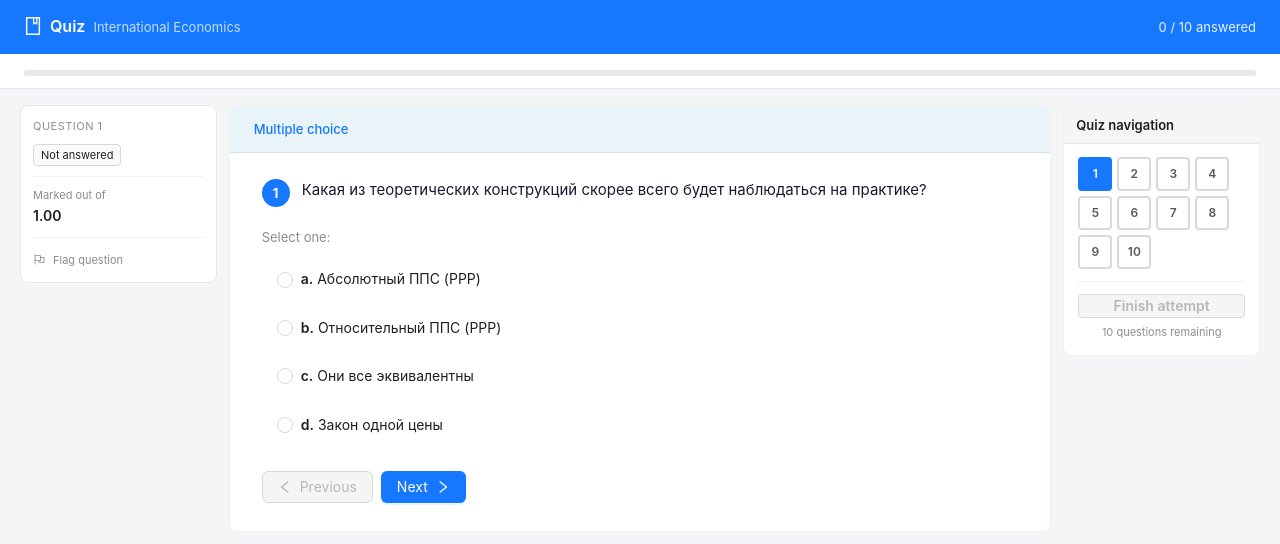
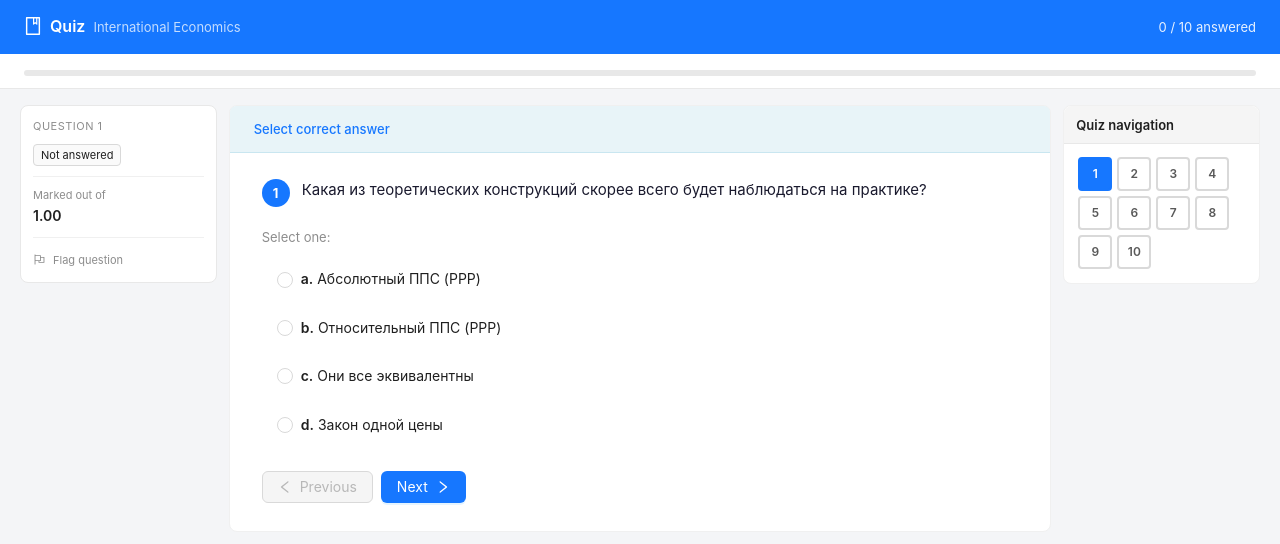
Before and after one commit to vnmozhar/bsu-tests, a React (Vite) app: page / in a window 1280 px wide. Both pictures are taken after a click on the button "Start Quiz". Shown: the top 544 px of the page. Built offline with nearby package versions, Linux system fonts and the light colour scheme.

Commit message:
remove finish to the last question, remove multiple select

```diff
--- a/src/pages/QuizPage.tsx
+++ b/src/pages/QuizPage.tsx
@@ -104,25 +104,6 @@ export default function QuizPage({ questions, feedbackMode, onSubmit }: Props) {
         </div>
       )}
 
-      <Divider style={{ margin: '12px 0' }} />
-
-      <Button
-        type="primary"
-        danger
-        block
-        size="small"
-        onClick={() => onSubmit(answers)}
-        disabled={!allAnswered}
-        style={{ fontWeight: 600 }}
-      >
-        Finish attempt
-      </Button>
-
-      {!allAnswered && (
-        <Text type="secondary" style={{ fontSize: 11, display: 'block', marginTop: 6, textAlign: 'center' }}>
-          {questions.length - answeredCount} question{questions.length - answeredCount !== 1 ? 's' : ''} remaining
-        </Text>
-      )}
     </Card>
   )
 
@@ -229,7 +210,7 @@ export default function QuizPage({ questions, feedbackMode, onSubmit }: Props) {
                 }}
               >
                 <Text style={{ fontSize: 13, color: '#1677ff', fontWeight: 500 }}>
-                  Multiple choice
+                  Select correct answer
                 </Text>
               </div>
 
@@ -343,25 +324,24 @@ export default function QuizPage({ questions, feedbackMode, onSubmit }: Props) {
                 >
                   Previous
                 </Button>
+                {currentIndex < questions.length - 1 ? (
                   <Button
                     type="primary"
                     onClick={() => setCurrentIndex((i) => i + 1)}
-                  disabled={currentIndex === questions.length - 1}
                     iconPosition="end"
                     icon={<RightOutlined />}
                   >
                     Next
                   </Button>
-                {/* Finish button inline for mobile */}
-                {!isDesktop && (
+                ) : (
                   <Button
                     type="primary"
                     danger
                     disabled={!allAnswered}
                     onClick={() => onSubmit(answers)}
-                    style={{ marginLeft: 'auto' }}
+                    style={{ marginLeft: !isDesktop ? 'auto' : undefined }}
                   >
-                    Finish
+                    Finish attempt
                   </Button>
                 )}
               </div>
```
Also changed, not shown: 3 other files (tests, documents, lock files or other folders). Lines whose indentation alone changed are shown as unchanged.
